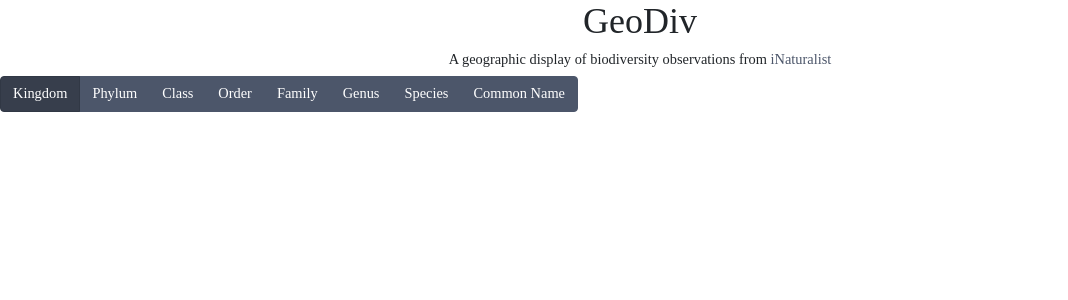
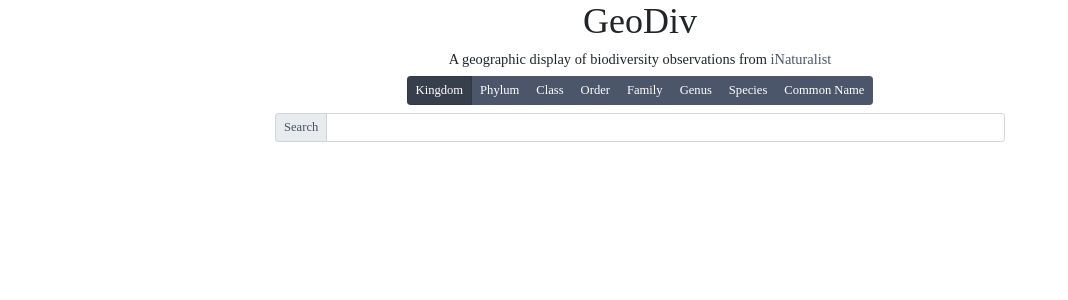
Before and after one commit to mattted/inat-geo, a React (Create React App) app in the folder fe/: page / in a window 1280 px wide. Shown: the top 300 px of the page, without its empty margins (0-1068 px from the left). Built offline with nearby package versions, Linux system fonts and the light colour scheme; no server answers; a web font is replaced by a local one.

Commit message:
Change geoActions names and args

```diff
--- a/fe/src/actions/geoActions.js
+++ b/fe/src/actions/geoActions.js
@@ -1,11 +1,11 @@
 import API from '../api'
 
-const initGeo = () => {
+const changeGeo = (geoType) => {
   return dispatch => {
     dispatch({type: 'LOADING_GEO'})
-    API.fetch('counties')
-      .then(data => dispatch({type: 'BASE_MAP_COUNTY', payload: data}))
+    API.fetch(geoType)
+      .then(data => dispatch({type: 'CHANGE_BASE_MAP', payload: {geo: data, geoType: geoType}}))
   }
 }
 
-export {initGeo}
+export {changeGeo}
--- a/fe/src/components/map/Filter.js
+++ b/fe/src/components/map/Filter.js
@@ -1,24 +1,28 @@
 import React, {Component} from 'react'
 import {connect} from 'react-redux'
 // import Button from 'react-bootstrap/Button'
+import Container from 'react-bootstrap/Container'
+import Col from 'react-bootstrap/Col'
+import Row from 'react-bootstrap/Row'
 import ButtonGroup from 'react-bootstrap/ButtonGroup'
 import ToggleButton from 'react-bootstrap/ToggleButton'
+import InputGroup from 'react-bootstrap/InputGroup'
+import FormControl from 'react-bootstrap/FormControl'
 
 import {populateDatalist} from '../../actions/filterActions'
+import {changeGeo} from '../../actions/geoActions'
 
 class Filter extends Component {
-
-  componentDidUpdate(){
-    console.log(this.props)
-  }
-
   render() {
     return (
-      <>
+      <Container>
+        <Row className='justify-content-center'>
+          <Col className='col-10 mx-auto text-center'>
             <ButtonGroup toggle>
               {this.props.radios.map((radio, i) => (
                 <ToggleButton
                   key={i}
+                  size='sm'
                   type='radio'
                   variant='primary'
                   name={radio.name}
@@ -30,7 +34,19 @@ class Filter extends Component {
                 </ToggleButton>
               ))}
             </ButtonGroup>
-      </>
+          </Col>
+        </Row>
+        <Row className='justify-content-center'>
+          <Col className='col-8 mx-auto'>
+            <InputGroup size="sm" className="mt-2">
+              <InputGroup.Prepend>
+                <InputGroup.Text>Search</InputGroup.Text>
+              </InputGroup.Prepend>
+              <FormControl/>
+            </InputGroup>
+          </Col>
+        </Row>
+      </Container>
     )
   }
 }
@@ -38,6 +54,7 @@ class Filter extends Component {
 function mapDispatchToProps(dispatch){
   return {
     populateDatalist: (orgType) => dispatch(populateDatalist(orgType)),
+    changeGeo: (geoType) => dispatch(changeGeo(geoType)),
   }
 }
 
--- a/fe/src/containers/App.js
+++ b/fe/src/containers/App.js
@@ -1,6 +1,6 @@
 import React, {Component} from 'react'
 import {connect} from 'react-redux'
-import {initGeo} from '../actions/geoActions'
+import {changeGeo} from '../actions/geoActions'
 import {populateDatalist} from '../actions/filterActions'
 
 import Header from '../components/layout/Header'
@@ -9,7 +9,7 @@ import MapContainer from './MapContainer'
 class App extends Component {
   componentDidMount() {
     console.log("Calling initGeo()")
-    this.props.initGeo()
+    this.props.changeGeo('counties')
     this.props.populateDatalist('kingdom')
   }
 
@@ -25,7 +25,7 @@ class App extends Component {
 
 const mapDispatchToProps = dispatch => {
   return {
-    initGeo: () => dispatch(initGeo()),
+    changeGeo: (geoType) => dispatch(changeGeo(geoType)),
     populateDatalist: (orgType) => dispatch(populateDatalist(orgType))
   }
 }
--- a/fe/src/index.js
+++ b/fe/src/index.js
@@ -3,11 +3,12 @@ import ReactDOM from 'react-dom';
 import App from './containers/App';
 import './styles/App.scss';
 import {Provider} from 'react-redux'
-import {createStore, applyMiddleware} from 'redux'
+import {createStore, applyMiddleware, compose} from 'redux'
 import rootReducer from './reducers/rootReducer'
 import thunk from 'redux-thunk'
 
-const store = createStore(rootReducer, applyMiddleware(thunk))
+const composeEnhancers = window.__REDUX_DEVTOOLS_EXTENSION_COMPOSE__ || compose;
+const store = createStore(rootReducer, composeEnhancers(applyMiddleware(thunk)))
 
 ReactDOM.render(
   <Provider store={store}>
--- a/fe/src/reducers/geoReducer.js
+++ b/fe/src/reducers/geoReducer.js
@@ -10,11 +10,11 @@ const geoReducer = (state = {
         ...state,
         loading: true
       }
-    case 'BASE_MAP_COUNTY':
-      console.log("geoReducer action: BASE_MAP_COUNTY")
+    case 'CHANGE_BASE_MAP':
+      console.log("geoReducer action: CHANGE_BASE_MAP")
       return {
         ...state,
-        type: 'county',
+        type: action.payload,
         shp: action.payload,
         loading: false
       }
```
Lines whose indentation alone changed are shown as unchanged.
